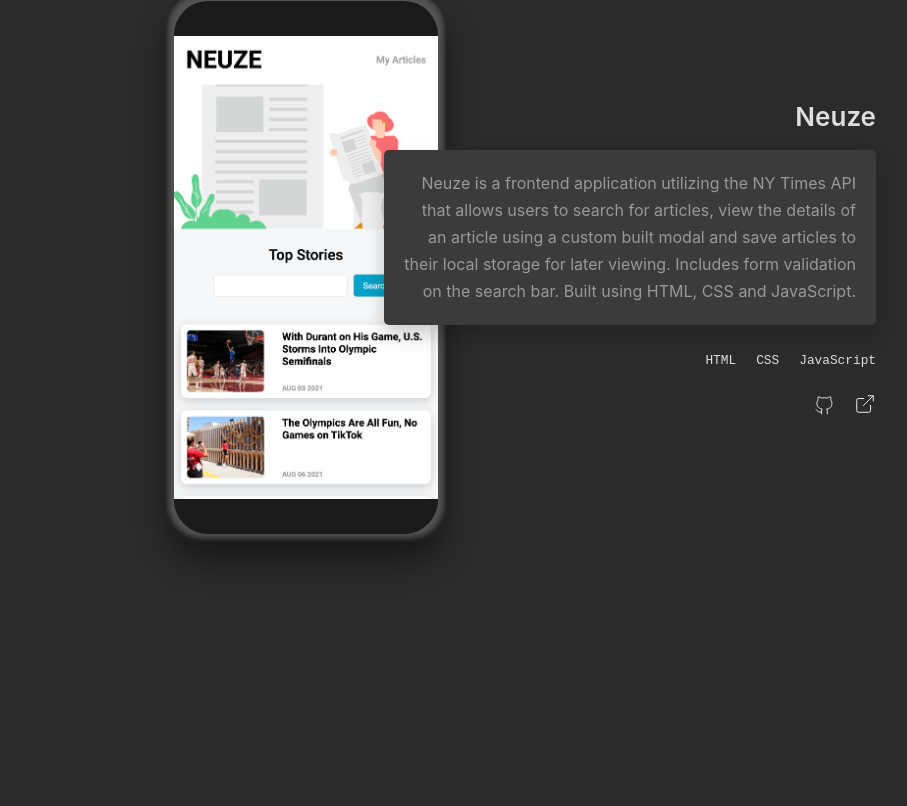
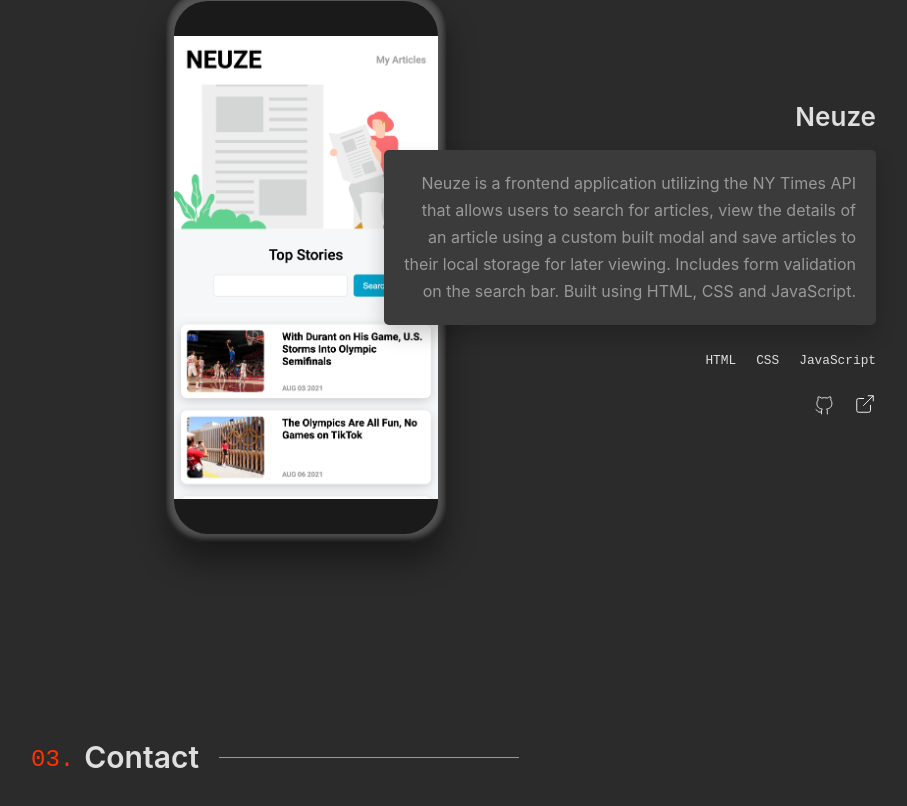
Before and after one commit to christianjbolus/portfolio_v2, a Svelte app: page / in a window 1280 px wide. Shown: the part 3053-3859 px from the top of the page, without its empty margins (119-1026 px from the left). Before the commit the page ends 3795 px from the top, so only its background shows below. Built offline with nearby package versions, Linux system fonts and the light colour scheme.

Commit message:
Render content Header

```diff
--- a/src/components/App.svelte
+++ b/src/components/App.svelte
@@ -1,5 +1,5 @@
 <script>
-	import { Hero, About, Projects } from './sections'
+	import { Hero, About, Projects, Contact } from './sections'
 	import { NavBar, Social, Email } from './index'
 </script>
 
@@ -8,6 +8,7 @@
 	<Hero />
 	<About />
 	<Projects />
+	<Contact />
 	<Social />
 	<Email />
 </main>
--- a/src/components/sections/Contact.svelte
+++ b/src/components/sections/Contact.svelte
@@ -0,0 +1,8 @@
+<script>
+  import { NumberedHeader } from '../index'
+  import { ScrollReveal } from '../effects/index'
+</script>
+
+<ScrollReveal>
+  <NumberedHeader text="Contact" />
+</ScrollReveal>
--- a/src/components/sections/index.js
+++ b/src/components/sections/index.js
@@ -1,9 +1,11 @@
 import About from './About.svelte'
+import Contact from './Contact.svelte'
 import Hero from './Hero.svelte'
 import Projects from './Projects.svelte'
 
 export {
   About,
+  Contact,
   Hero,
   Projects,
 }
```
